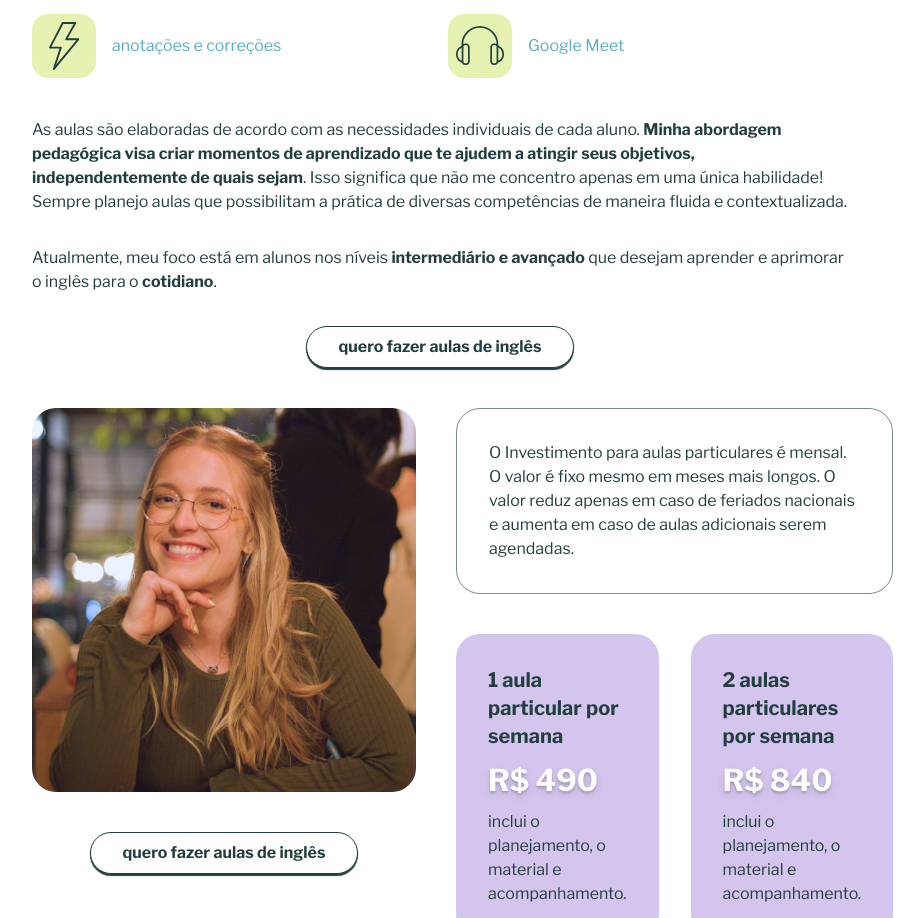
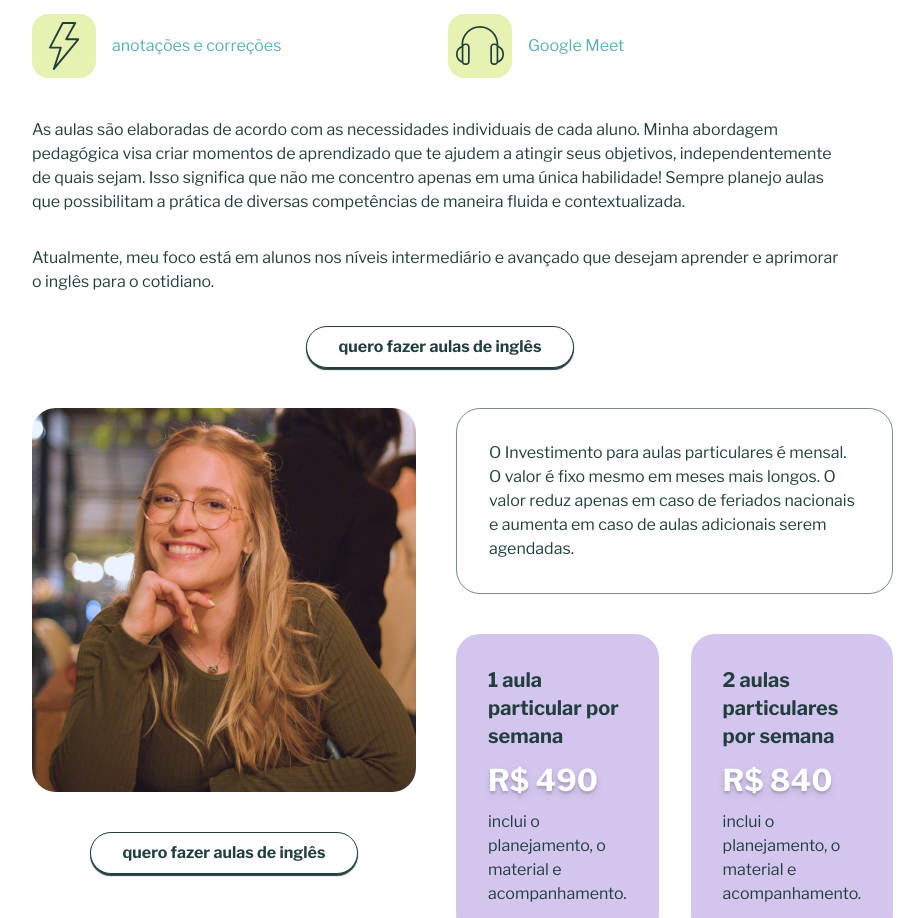
Before and after one commit to teacherseimetz/teacherseimetz, a Next.js app: page / in a window 1280 px wide. Shown: the part 1510-2428 px from the top of the page, without its empty margins (200-1124 px from the left). Built offline with nearby package versions, Linux system fonts and the light colour scheme.

Commit message:
Remove emphasis

```diff
--- a/src/components/Classes.tsx
+++ b/src/components/Classes.tsx
@@ -46,19 +46,17 @@ export function Classes() {
         <p className="mb-8">
           As aulas são elaboradas de acordo com as necessidades individuais de
           cada aluno.{" "}
-          <em>
-            Minha abordagem pedagógica visa criar momentos de aprendizado que te
-            ajudem a atingir seus objetivos, independentemente de quais sejam
-          </em>
-          . Isso significa que não me concentro apenas em uma única habilidade!
+          Minha abordagem pedagógica visa criar momentos de aprendizado que te
+          ajudem a atingir seus objetivos, independentemente de quais sejam.
+          Isso significa que não me concentro apenas em uma única habilidade!
           Sempre planejo aulas que possibilitam a prática de diversas
           competências de maneira fluida e contextualizada.
         </p>
 
         <p className="mb-8">
           Atualmente, meu foco está em alunos nos níveis{" "}
-          <em>intermediário e avançado</em> que desejam aprender e aprimorar o
-          inglês para o <em>cotidiano</em>.
+          intermediário e avançado que desejam aprender e aprimorar o
+          inglês para o cotidiano.
         </p>
 
         <div className="flex justify-center mb-10">
```
